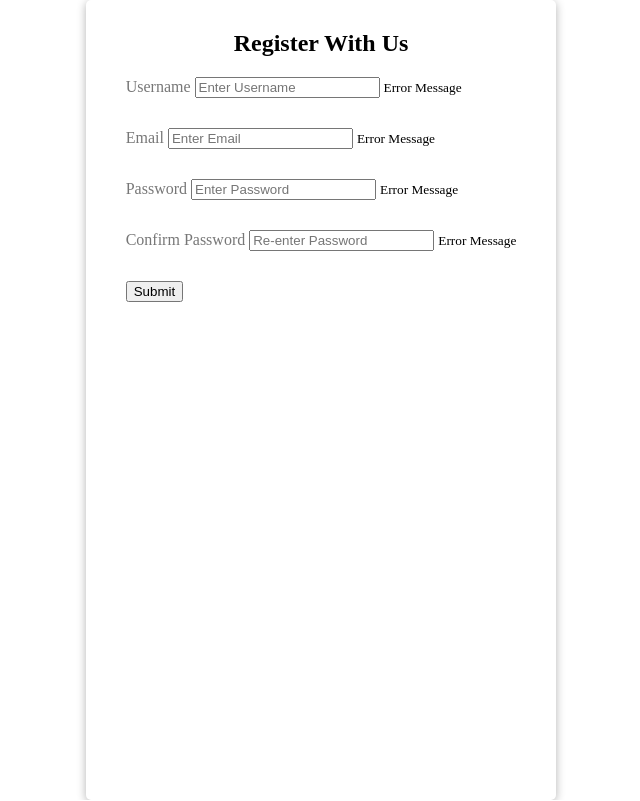
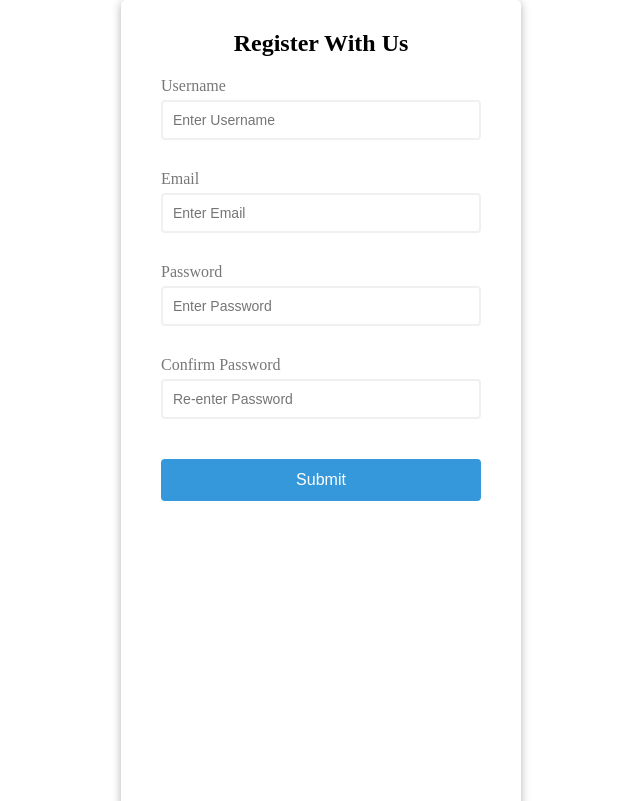
Before and after one commit to RobnettSean22/vanillajs-practive-ValidationForm, a plain HTML site: page index.html in a window 1280 px wide. Shown: the top 801 px of the page, without its empty margins (319-959 px from the left). Drawn offline with Linux system fonts and the light colour scheme.

Commit message:
first style type

```diff
--- a/style.css
+++ b/style.css
@@ -1,9 +1,13 @@
+:root {
+  --success-color: #2ecc71;
+  --error-color: #e74c3c;
+}
 * {
   box-sizing: border-box;
 }
 
 body {
-  min-height: 100vh;
+  min-height: 100vw;
   display: flex;
   justify-content: center;
   align-content: center;
@@ -13,7 +17,7 @@ body {
   background: white;
   border-radius: 5px;
   box-shadow: 0 2px 10px rgba(0, 0, 0, 0.3);
-  width: 400xp;
+  width: 400px;
 }
 h2 {
   text-align: center;
@@ -30,4 +34,48 @@ h2 {
 }
 .form-controll label {
   color: #777;
+  display: block;
+  margin-bottom: 5px;
 }
+
+.form-controll input {
+  border: 2px solid #f0f0f0;
+  border-radius: 4px;
+  display: block;
+  width: 100%;
+  padding: 10px;
+  font-size: 14px;
+}
+.form-controll input:focus {
+  outline: 0;
+  border-color: #777;
+}
+.form-controll.success input {
+  border-color: var(--success-color);
+}
+.form-controll.error input {
+  border-color: var(--error-color);
+}
+.form-controll small {
+  color: var(--error-color);
+  position: absolute;
+  bottom: 0;
+  left: 0;
+  visibility: hidden;
+}
+
+.form-controll.error small {
+  visibility: visible;
+}
+.form button {
+  cursor: pointer;
+  background: #3498db;
+  border: 2px solid #3498db;
+  border-radius: 4px;
+  color: #fff;
+  display: block;
+  font-size: 16px;
+  padding: 10px;
+  margin-top: 20px;
+  width: 100%;
+}
```
